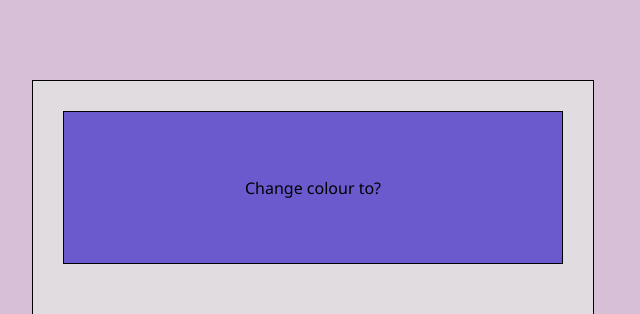
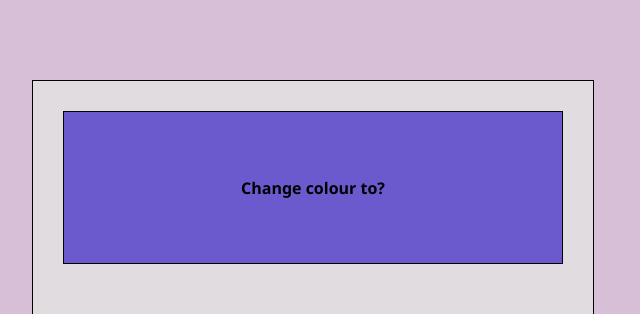
Before and after one commit to TanmayS44/etch-a-sketch, a plain HTML site: page index.html in a window 1280 px wide. In both pictures the pointer is over the element "Change colour to?". Shown: the top 314 px of the page, 136-776 px from the left. Drawn offline with Linux system fonts and the light colour scheme.

Commit message:
Add bold effect when hovering over buttons

```diff
--- a/styles.css
+++ b/styles.css
@@ -66,3 +66,7 @@ body {
     cursor: pointer;
     background-color: slateblue;
 }
+
+.controls > div:hover {
+    font-weight: bold;
+}
```
